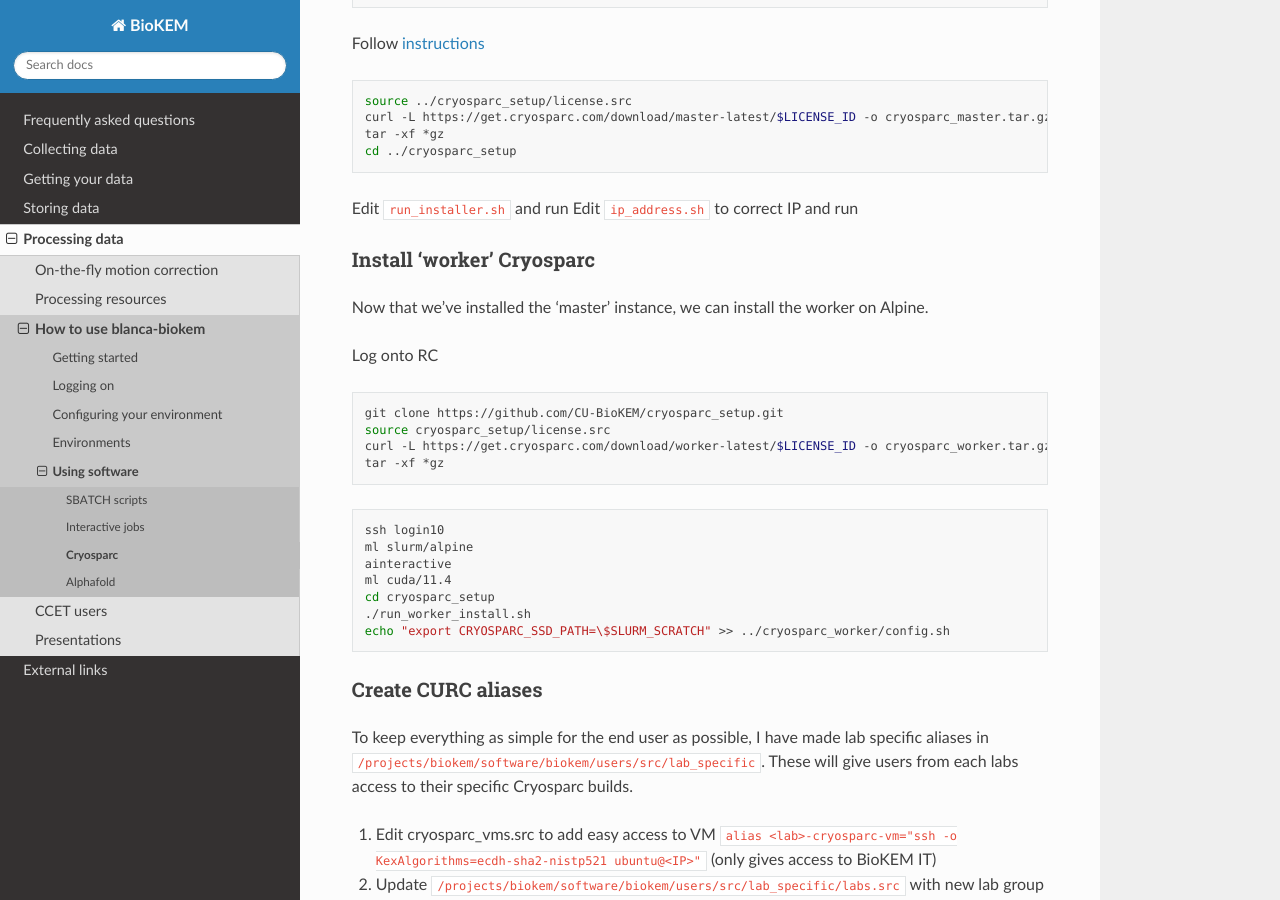
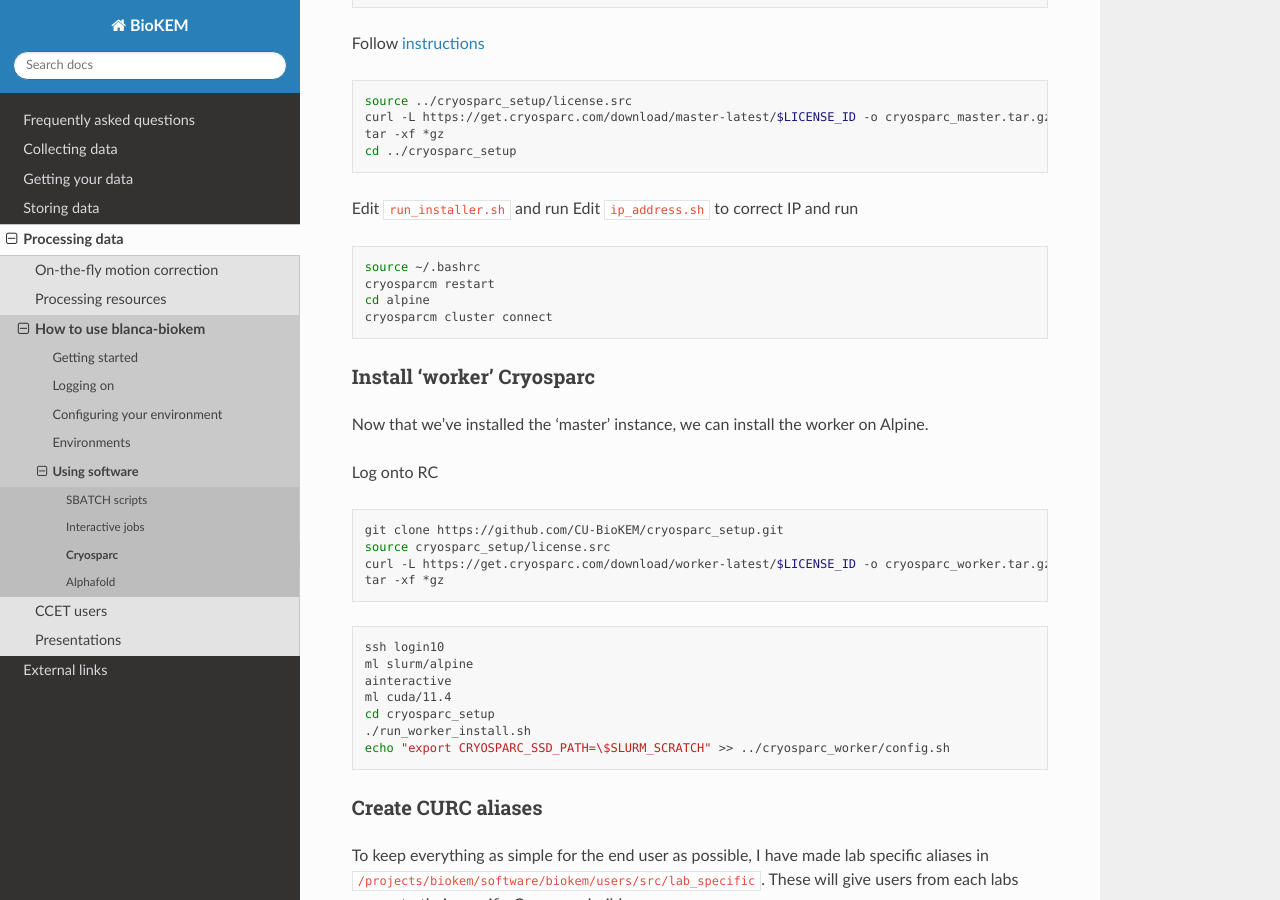
Before and after one commit to CU-BioKEM/user-guide, a Sphinx documentation site: the page built from docs/source/processing/using_software/cryosparc.rst, in a window 1280 px wide and 900 px high, scrolled down 3977 px. Built offline with Sphinx 7.4.7 and the Read the Docs theme 2.0.0, drawn with Linux system fonts in a browser that asks for light colours.

Commit message:
more cryosparc

```diff
--- a/docs/source/processing/using_software/cryosparc.rst
+++ b/docs/source/processing/using_software/cryosparc.rst
@@ -226,6 +226,13 @@ Follow `instructions <https://guide.cryosparc.com/setup-configuration-and-manage
 Edit ``run_installer.sh`` and run
 Edit ``ip_address.sh`` to correct IP and run
 
+.. code-block:: bash
+
+  source ~/.bashrc
+  cryosparcm restart
+  cd alpine
+  cryosparcm cluster connect
+
 .. _Cryoworker:
 
 Install 'worker' Cryosparc
```
